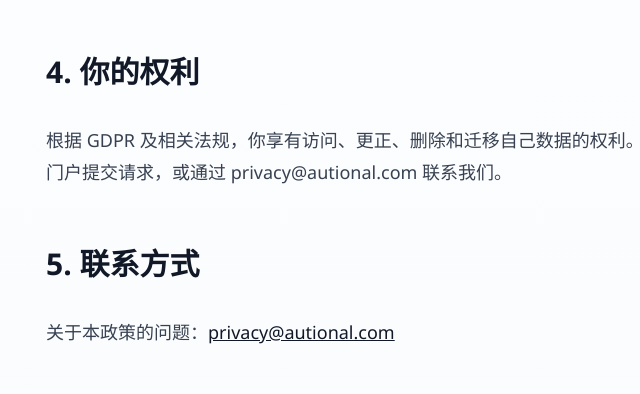
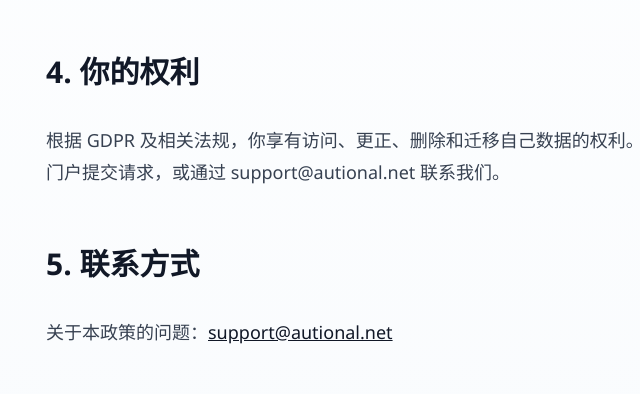
Before and after one commit to autional-cn/web, an Astro site: page /privacy in a window 1280 px wide. Shown: the part 1100-1494 px from the top of the page, 226-866 px from the left. Built offline with nearby package versions, Linux system fonts and the light colour scheme; Astro itself is replaced by a stand-in of ours.

Commit message:
fix(contact): 对外邮箱统一收敛为 support@autional.net
contact/privacy/terms 三页、JSON-LD 与 i18n FAQ 原用 hello@/privacy@/legal@autional.com，
但 autional.com 无 MX 记录，这些地址实际收不到信；改为平台唯一真实可收发的 support@autional.net。

```diff
--- a/src/app/roadmap/page.tsx
+++ b/src/app/roadmap/page.tsx
@@ -154,8 +154,8 @@ export default function RoadmapPage() {
             <a href="/contact" className="inline-flex items-center gap-2 rounded-md bg-primary-600 px-5 py-2.5 text-sm font-medium text-white transition-colors hover:bg-primary-700">
               {t('roadmap.ctaBtn')} <ArrowRight className="h-4 w-4" />
             </a>
-            <a href="mailto:support@autional.com" className="inline-flex items-center gap-2 rounded-md border border-neutral-300 bg-white px-5 py-2.5 text-sm font-medium text-neutral-700 transition-colors hover:bg-neutral-50 dark:border-neutral-700 dark:bg-slate-800 dark:text-neutral-200 dark:hover:bg-slate-700">
-              support@autional.com
+            <a href="mailto:support@autional.net" className="inline-flex items-center gap-2 rounded-md border border-neutral-300 bg-white px-5 py-2.5 text-sm font-medium text-neutral-700 transition-colors hover:bg-neutral-50 dark:border-neutral-700 dark:bg-slate-800 dark:text-neutral-200 dark:hover:bg-slate-700">
+              support@autional.net
             </a>
           </div>
         </div>
--- a/src/app/trust/page.tsx
+++ b/src/app/trust/page.tsx
@@ -118,7 +118,7 @@ export default function TrustPage() {
             {t('trust.reportDesc')}
           </p>
           <a
-            href={`mailto:tianv@tianv.com?subject=${encodeURIComponent('合规信息咨询')}`}
+            href={`mailto:support@autional.net?subject=${encodeURIComponent('合规信息咨询')}`}
             className="mt-6 inline-flex items-center gap-2 rounded-md bg-primary-600 px-6 py-3 text-base font-medium text-white shadow-sm transition-colors hover:bg-primary-700"
           >
             {t('trust.reportBtn')}
--- a/src/lib/jsonld.ts
+++ b/src/lib/jsonld.ts
@@ -11,7 +11,7 @@ export function getOrganizationSchema() {
     contactPoint: {
       '@type': 'ContactPoint',
       contactType: 'sales',
-      email: 'hello@autional.com',
+      email: 'support@autional.net',
     },
     sameAs: [
       'https://github.com/autional-cn',
--- a/src/pages/contact.astro
+++ b/src/pages/contact.astro
@@ -7,7 +7,7 @@ import Layout from '../layouts/LandingLayout.astro';
     <p class="mx-auto mt-4 max-w-xl text-lg text-neutral-500">技术问题、商务咨询或合作机会 —— 欢迎与我们联系。</p>
     <div class="mt-12 grid gap-8 sm:grid-cols-3 text-left">
       <div class="rounded-xl border border-neutral-200 dark:border-neutral-800 p-6"><h3 class="font-semibold">技术支持</h3><p class="mt-2 text-sm text-neutral-500">GitHub Issues · 社区 Discord</p><a href="https://github.com/autional-cn/web/issues" class="mt-3 inline-block text-sm text-primary-600 hover:underline">提交 Issue →</a></div>
-      <div class="rounded-xl border border-neutral-200 dark:border-neutral-800 p-6"><h3 class="font-semibold">商务咨询</h3><p class="mt-2 text-sm text-neutral-500">企业授权、合作伙伴</p><a href="mailto:hello@autional.com" class="mt-3 inline-block text-sm text-primary-600 hover:underline">hello@autional.com</a></div>
+      <div class="rounded-xl border border-neutral-200 dark:border-neutral-800 p-6"><h3 class="font-semibold">商务咨询</h3><p class="mt-2 text-sm text-neutral-500">企业授权、合作伙伴</p><a href="mailto:support@autional.net" class="mt-3 inline-block text-sm text-primary-600 hover:underline">support@autional.net</a></div>
       <div class="rounded-xl border border-neutral-200 dark:border-neutral-800 p-6"><h3 class="font-semibold">文档</h3><p class="mt-2 text-sm text-neutral-500">API 文档、部署指南</p><a href="/docs" class="mt-3 inline-block text-sm text-primary-600 hover:underline">查看文档 →</a></div>
     </div>
   </section>
--- a/src/pages/privacy.astro
+++ b/src/pages/privacy.astro
@@ -13,9 +13,9 @@ import Layout from '../layouts/LandingLayout.astro';
       <h2>3. 数据保留</h2>
       <p>认证数据在账户存续期间及其后 90 天内保留。审计日志按租户的保留策略保留（可配置，默认 90 天）。用户可随时请求删除数据。</p>
       <h2>4. 你的权利</h2>
-      <p>根据 GDPR 及相关法规，你享有访问、更正、删除和迁移自己数据的权利。请通过最终用户门户提交请求，或通过 privacy@autional.com 联系我们。</p>
+      <p>根据 GDPR 及相关法规，你享有访问、更正、删除和迁移自己数据的权利。请通过最终用户门户提交请求，或通过 support@autional.net 联系我们。</p>
       <h2>5. 联系方式</h2>
-      <p>关于本政策的问题：<a href="mailto:privacy@autional.com">privacy@autional.com</a></p>
+      <p>关于本政策的问题：<a href="mailto:support@autional.net">support@autional.net</a></p>
     </div>
   </section>
 </Layout>
--- a/src/pages/terms.astro
+++ b/src/pages/terms.astro
@@ -14,7 +14,7 @@ import Layout from '../layouts/LandingLayout.astro';
       <h2>4. 责任限制</h2>
       <p>本软件按「原样」提供，不附带任何形式的担保。作者与贡献者不对因使用本软件而产生的任何损害承担责任。</p>
       <h2>5. 联系方式</h2>
-      <p>法律事务咨询：<a href="mailto:legal@autional.com">legal@autional.com</a></p>
+      <p>法律事务咨询：<a href="mailto:support@autional.net">support@autional.net</a></p>
     </div>
   </section>
 </Layout>
```
Also changed, not shown: src/i18n/zh-CN.json.
